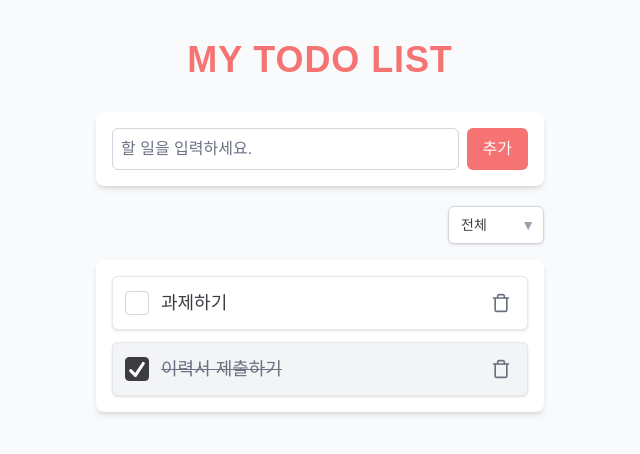
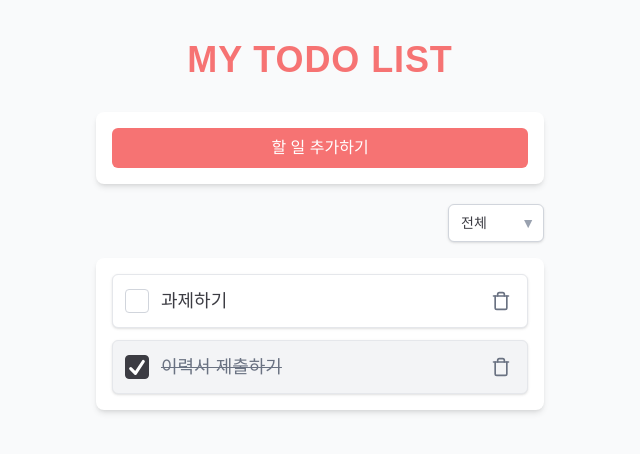
Before and after one commit to ye21iin/todo, a Next.js app: page / in a window 1280 px wide. Shown: the top 454 px of the page, without its empty margins (320-960 px from the left). Built offline with nearby package versions, Linux system fonts and the light colour scheme; data requests are answered from the project's data file.

Commit message:
feat: TODO 추가 폼 UI 개선 - 할 일 추가 폼의 토글 기능 추가 - 입력 필드 최대 길이 설정 및 상태 표시 기능 구현

```diff
--- a/app/todos/TodoForm.tsx
+++ b/app/todos/TodoForm.tsx
@@ -5,6 +5,7 @@ import { useAddTodoMutation } from "../../lib/hooks/mutation";
 
 const TodoForm = () => {
   const [title, setTitle] = useState("");
+  const [isFormVisible, setIsFormVisible] = useState(false);
   const addTodoMutation = useAddTodoMutation();
 
   const handleSubmit = (e: React.FormEvent) => {
@@ -20,22 +21,47 @@ const TodoForm = () => {
 
   return (
     <section className="p-4 bg-white rounded-lg shadow-md max-w-md mx-auto my-4">
-      <form onSubmit={handleSubmit} className="flex gap-2">
-        <input
-          type="text"
-          placeholder="할 일을 입력하세요."
+      {!isFormVisible ? (
+        <button
+          onClick={() => setIsFormVisible(true)}
+          className="w-full px-4 py-2 bg-[#F67373] text-white rounded-md hover:bg-[#D55F5F] focus:outline-none focus:ring-2 focus:ring-[#3C3C43] focus:ring-opacity-50"
+        >
+          할 일 추가하기
+        </button>
+      ) : (
+        <form onSubmit={handleSubmit} className="flex flex-col gap-2">
+          <textarea
+            placeholder="할 일을 입력하세요. (최대 19자)"
             value={title}
             onChange={(e) => setTitle(e.target.value)}
-          className="flex-grow p-2 border border-gray-300 rounded-md focus:outline-none focus:ring-2 focus:ring-[#3C3C43] placeholder-gray-500"
+            maxLength={19}
+            rows={3}
+            className="w-full p-2 border border-gray-300 rounded-md focus:outline-none focus:ring-2 focus:ring-[#3C3C43] placeholder-gray-500 resize-none text-gray-800"
           />
+          <label className={`text-sm text-right ${title.length > 19 ? 'text-red-500' : 'text-gray-600'}`}>
+            {title.length} / 19
+          </label>
+          <div className="flex gap-2">
             <button
               type="submit"
               disabled={addTodoMutation.isPending}
-          className="px-4 py-2 bg-[#F67373] text-white rounded-md hover:bg-[#D55F5F] focus:outline-none focus:ring-2 focus:ring-[#3C3C43] focus:ring-opacity-50 disabled:bg-gray-400 disabled:cursor-not-allowed"
+              className="flex-1 px-4 py-2 bg-[#F67373] text-white rounded-md hover:bg-[#D55F5F] focus:outline-none focus:ring-2 focus:ring-[#3C3C43] focus:ring-opacity-50 disabled:bg-gray-400 disabled:cursor-not-allowed"
             >
               {addTodoMutation.isPending ? "추가 중..." : "추가"}
             </button>
+            <button
+              type="button"
+              onClick={() => {
+                setIsFormVisible(false);
+                setTitle("");
+              }}
+              className="px-4 py-2 bg-gray-200 text-gray-700 rounded-md hover:bg-gray-300 focus:outline-none focus:ring-2 focus:ring-[#3C3C43] focus:ring-opacity-50"
+            >
+              닫기
+            </button>
+          </div>
         </form>
+      )}
       {addTodoMutation.isError && (
         <div className="mt-2 text-red-600 text-sm">에러: {addTodoMutation.error?.message}</div>
       )}
```
Lines whose indentation alone changed are shown as unchanged.
